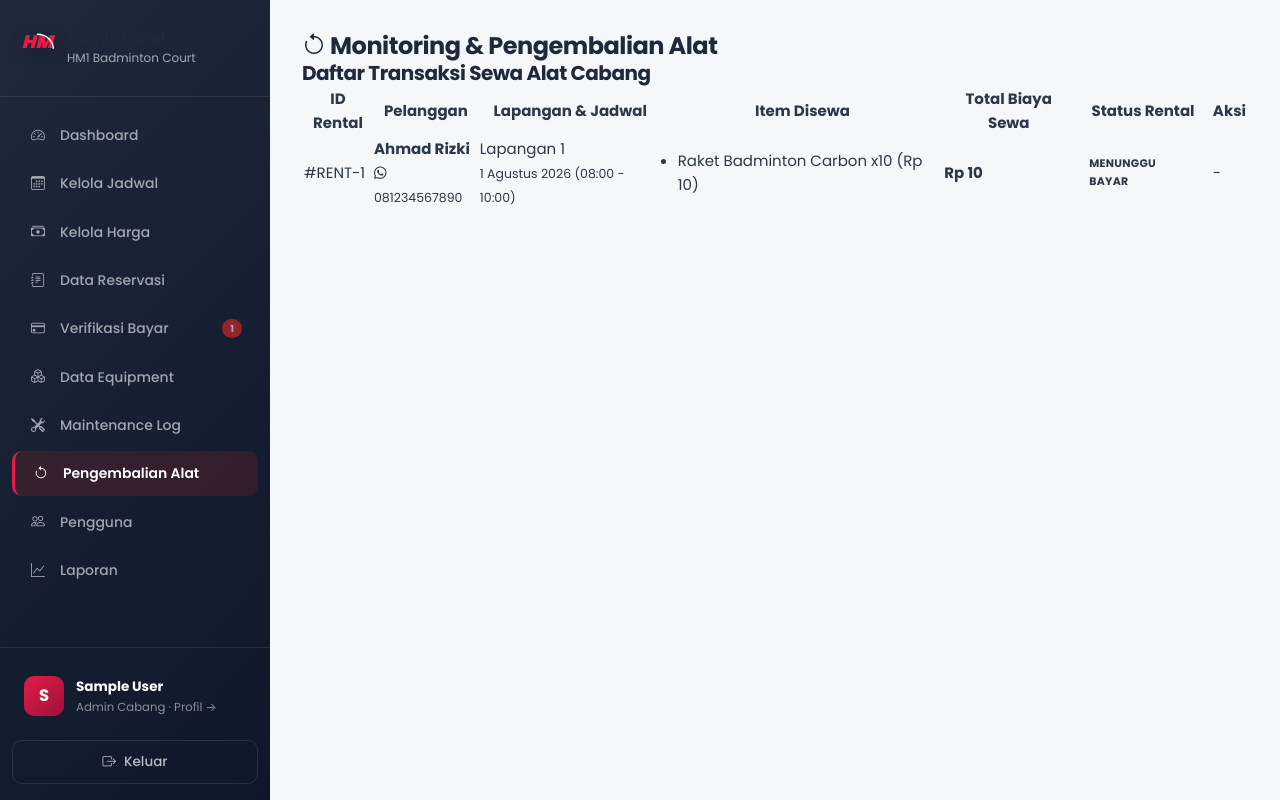
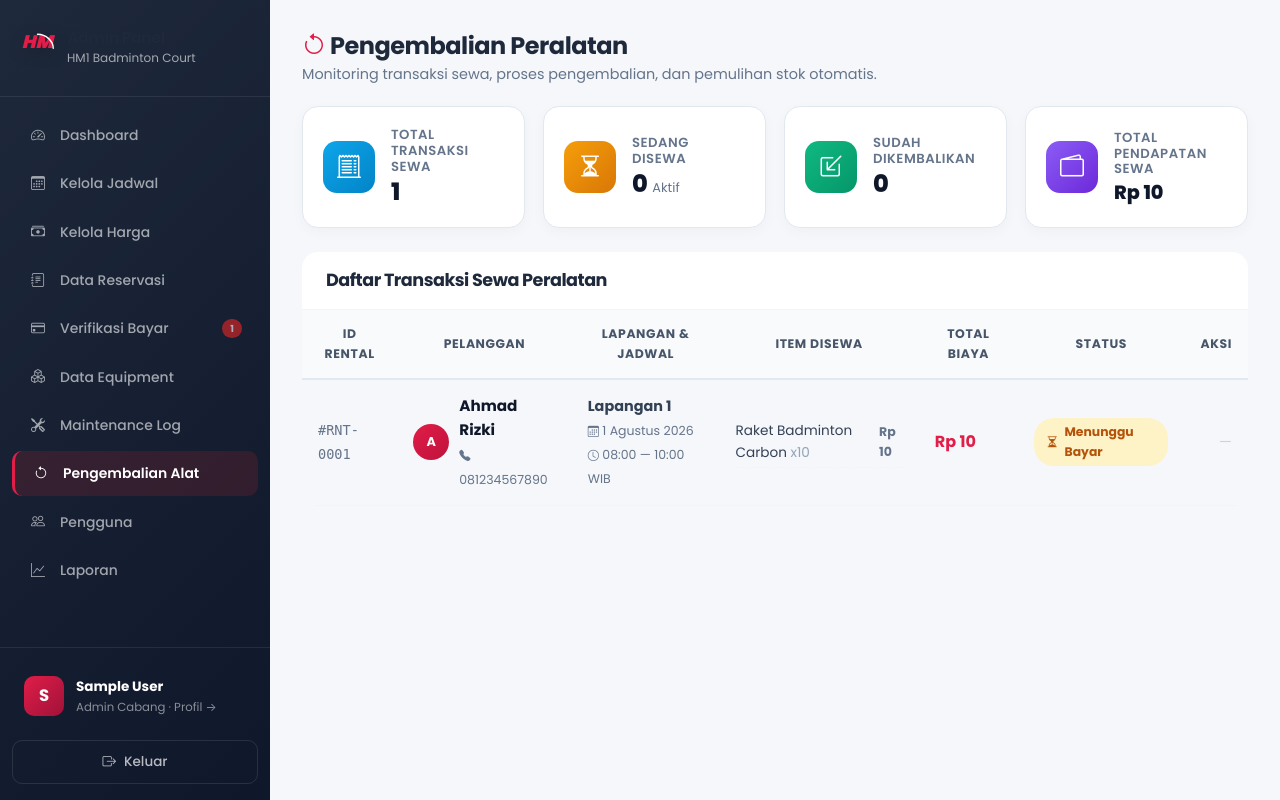
Before and after one commit to Muhammad-Nurul-Fajri/hm-badminton, a PHP site: page /hm-badminton/admin/pengembalian.php in a window 1280 px wide. Run offline with PHP 8.4, Linux system fonts and the light colour scheme; the visitor is signed in with stand-in values (Sample User, id 1); data comes from the database, SQL or seed files in the repository; tables that the repository leaves empty hold one stand-in row (values such as "Sample post").

Commit message:
feat: implement equipment return management system in admin panel

```diff
--- a/admin/pengembalian.php
+++ b/admin/pengembalian.php
@@ -1,7 +1,7 @@
 <?php
 /**
  * FILE: admin/pengembalian.php
- * FUNGSI: Kelola Monitoring & Pengembalian Alat Sewa (Khusus Admin Cabang)
+ * FUNGSI: Kelola Monitoring & Pengembalian Alat Sewa (Professional UI)
  */
 
 require_once __DIR__ . '/../config/middleware.php';
@@ -41,6 +41,17 @@ $stmt = $db->prepare("SELECT rt.*, r.tanggal, r.waktu_mulai, r.waktu_selesai, l.
 $stmt->execute([$cabang_id]);
 $rentals = $stmt->fetchAll();
 
+// Calculate stats
+$total_rentals = count($rentals);
+$active_rentals = 0;
+$returned_count = 0;
+$total_revenue = 0;
+foreach ($rentals as $r) {
+    if ($r['rental_status'] === 'rented') $active_rentals++;
+    elseif ($r['rental_status'] === 'returned') $returned_count++;
+    $total_revenue += $r['total_rental_fee'];
+}
+
 include __DIR__ . '/../includes/header.php';
 ?>
 
@@ -48,8 +59,11 @@ include __DIR__ . '/../includes/header.php';
     <?php include __DIR__ . '/../includes/sidebar_admin.php'; ?>
 
     <main class="main-content">
-        <div class="top-bar">
-            <h2><i class="bi bi-arrow-counterclockwise"></i> Monitoring & Pengembalian Alat</h2>
+        <div class="top-bar" style="margin-bottom:20px;">
+            <div>
+                <h2><i class="bi bi-arrow-counterclockwise text-primary"></i> Pengembalian Peralatan</h2>
+                <p style="color:#64748B; font-size:0.9rem; margin-top:2px;">Monitoring transaksi sewa, proses pengembalian, dan pemulihan stok otomatis.</p>
+            </div>
         </div>
 
         <?php if ($flash = flashMessage()): ?>
@@ -58,74 +72,134 @@ include __DIR__ . '/../includes/header.php';
             </div>
         <?php endif; ?>
 
-        <div class="card">
-            <div class="card-header">
-                <h3>Daftar Transaksi Sewa Alat Cabang</h3>
+        <!-- Stat Widgets -->
+        <div class="stats-grid-4">
+            <div class="stat-widget-card">
+                <div class="stat-widget-icon icon-blue"><i class="bi bi-receipt-cutoff"></i></div>
+                <div class="stat-widget-info">
+                    <h4>Total Transaksi Sewa</h4>
+                    <div class="stat-number"><?php echo $total_rentals; ?></div>
+                </div>
             </div>
-            <div class="card-body">
+            <div class="stat-widget-card">
+                <div class="stat-widget-icon icon-orange"><i class="bi bi-hourglass-split"></i></div>
+                <div class="stat-widget-info">
+                    <h4>Sedang Disewa</h4>
+                    <div class="stat-number"><?php echo $active_rentals; ?> <small style="font-size:0.8rem; font-weight:normal; color:#64748B;">Aktif</small></div>
+                </div>
+            </div>
+            <div class="stat-widget-card">
+                <div class="stat-widget-icon icon-green"><i class="bi bi-box-arrow-in-down-left"></i></div>
+                <div class="stat-widget-info">
+                    <h4>Sudah Dikembalikan</h4>
+                    <div class="stat-number"><?php echo $returned_count; ?></div>
+                </div>
+            </div>
+            <div class="stat-widget-card">
+                <div class="stat-widget-icon icon-purple"><i class="bi bi-wallet2"></i></div>
+                <div class="stat-widget-info">
+                    <h4>Total Pendapatan Sewa</h4>
+                    <div class="stat-number" style="font-size:1.2rem;"><?php echo formatRupiah($total_revenue); ?></div>
+                </div>
+            </div>
+        </div>
+
+        <!-- Rental Transactions Table -->
+        <div class="card" style="border-radius:16px; overflow:hidden;">
+            <div class="card-header" style="background:#ffffff; border-bottom:1px solid #F1F5F9; padding:18px 24px; display:flex; justify-content:space-between; align-items:center;">
+                <h3 style="font-size:1.1rem; font-weight:700; color:#1E293B;">Daftar Transaksi Sewa Peralatan</h3>
+                <?php if ($active_rentals > 0): ?>
+                    <span class="status-chip chip-rented"><i class="bi bi-exclamation-circle-fill"></i> <?php echo $active_rentals; ?> peralatan belum dikembalikan</span>
+                <?php endif; ?>
+            </div>
+            <div class="card-body" style="padding:0;">
                 <div class="table-responsive">
-                    <table class="table">
+                    <table class="custom-table">
                         <thead>
                             <tr>
                                 <th>ID Rental</th>
                                 <th>Pelanggan</th>
                                 <th>Lapangan & Jadwal</th>
                                 <th>Item Disewa</th>
-                                <th>Total Biaya Sewa</th>
-                                <th>Status Rental</th>
-                                <th>Aksi</th>
+                                <th>Total Biaya</th>
+                                <th>Status</th>
+                                <th style="text-align:right;">Aksi</th>
                             </tr>
                         </thead>
                         <tbody>
                             <?php if (empty($rentals)): ?>
                                 <tr>
-                                    <td colspan="7" class="text-center">Belum ada transaksi sewa peralatan di cabang ini.</td>
+                                    <td colspan="7" class="text-center" style="padding:50px; color:#94A3B8;">
+                                        <i class="bi bi-inbox" style="font-size:3rem; display:block; margin-bottom:12px; color:#CBD5E1;"></i>
+                                        <strong style="font-size:1.1rem; color:#64748B;">Belum Ada Transaksi Sewa</strong><br>
+                                        <small>Transaksi sewa peralatan cabang ini akan muncul di sini.</small>
+                                    </td>
                                 </tr>
                             <?php else: ?>
                                 <?php foreach ($rentals as $rent): ?>
                                     <?php $details = getRentalDetailsWithEquipment($rent['rental_id']); ?>
-                                    <tr>
-                                        <td>#RENT-<?php echo $rent['rental_id']; ?></td>
+                                    <tr style="<?php echo $rent['rental_status'] === 'rented' ? 'background:#EFF6FF;' : ''; ?>">
+                                        <td><code style="font-size:0.85rem; color:#64748B;">#RNT-<?php echo str_pad($rent['rental_id'], 4, '0', STR_PAD_LEFT); ?></code></td>
                                         <td>
-                                            <strong><?php echo htmlspecialchars($rent['user_nama']); ?></strong><br>
-                                            <small><i class="bi bi-whatsapp"></i> <?php echo htmlspecialchars($rent['no_telepon']); ?></small>
+                                            <div style="display:flex; align-items:center; gap:10px;">
+                                                <div style="width:36px; height:36px; border-radius:50%; background:linear-gradient(135deg,#E11D48,#BE123C); display:flex; align-items:center; justify-content:center; color:white; font-size:0.8rem; font-weight:700; flex-shrink:0;">
+                                                    <?php echo strtoupper(substr($rent['user_nama'], 0, 1)); ?>
+                                                </div>
+                                                <div>
+                                                    <strong style="color:#0F172A; font-size:0.95rem;"><?php echo htmlspecialchars($rent['user_nama']); ?></strong><br>
+                                                    <small style="color:#64748B;"><i class="bi bi-telephone-fill" style="font-size:0.7rem;"></i> <?php echo htmlspecialchars($rent['no_telepon']); ?></small>
+                                                </div>
+                                            </div>
                                         </td>
                                         <td>
-                                            <?php echo htmlspecialchars($rent['lapangan_nama']); ?><br>
-                                            <small><?php echo formatTanggal($rent['tanggal']); ?> (<?php echo substr($rent['waktu_mulai'],0,5); ?> - <?php echo substr($rent['waktu_selesai'],0,5); ?>)</small>
+                                            <strong style="color:#334155; font-size:0.9rem;"><?php echo htmlspecialchars($rent['lapangan_nama']); ?></strong><br>
+                                            <small style="color:#64748B;">
+                                                <i class="bi bi-calendar3" style="font-size:0.7rem;"></i> <?php echo formatTanggal($rent['tanggal']); ?><br>
+                                                <i class="bi bi-clock" style="font-size:0.7rem;"></i> <?php echo substr($rent['waktu_mulai'],0,5); ?> — <?php echo substr($rent['waktu_selesai'],0,5); ?> WIB
+                                            </small>
                                         </td>
                                         <td>
-                                            <ul style="margin:0; padding-left:15px;">
+                                            <?php if (!empty($details)): ?>
                                                 <?php foreach ($details as $d): ?>
-                                                    <li><?php echo htmlspecialchars($d['equipment_name']); ?> x<?php echo $d['quantity']; ?> (<?php echo formatRupiah($d['subtotal']); ?>)</li>
+                                                    <div style="display:flex; justify-content:space-between; align-items:center; padding:3px 0; border-bottom:1px dashed #F1F5F9;">
+                                                        <span style="font-size:0.85rem; color:#334155;"><?php echo htmlspecialchars($d['equipment_name']); ?> <span style="color:#94A3B8;">x<?php echo $d['quantity']; ?></span></span>
+                                                        <small style="font-weight:700; color:#64748B;"><?php echo formatRupiah($d['subtotal']); ?></small>
+                                                    </div>
                                                 <?php endforeach; ?>
-                                            </ul>
+                                            <?php else: ?>
+                                                <small style="color:#94A3B8; font-style:italic;">Detail tidak tersedia</small>
+                                            <?php endif; ?>
                                         </td>
-                                        <td><strong><?php echo formatRupiah($rent['total_rental_fee']); ?></strong></td>
+                                        <td><strong style="color:#E11D48; font-size:1rem;"><?php echo formatRupiah($rent['total_rental_fee']); ?></strong></td>
                                         <td>
                                             <?php if ($rent['rental_status'] === 'rented'): ?>
-                                                <span class="badge badge-pending">Sedang Disewa</span>
+                                                <span class="status-chip chip-rented"><i class="bi bi-arrow-repeat"></i> Sedang Disewa</span>
                                             <?php elseif ($rent['rental_status'] === 'returned'): ?>
-                                                <span class="badge badge-confirmed">Dikembalikan</span>
+                                                <span class="status-chip chip-available"><i class="bi bi-check-circle-fill"></i> Dikembalikan</span>
                                             <?php elseif ($rent['rental_status'] === 'pending'): ?>
-                                                <span class="badge badge-secondary">Menunggu Bayar</span>
+                                                <span class="status-chip chip-maintenance"><i class="bi bi-hourglass-split"></i> Menunggu Bayar</span>
                                             <?php else: ?>
-                                                <span class="badge badge-cancelled">Dibatalkan</span>
+                                                <span class="status-chip chip-unavailable"><i class="bi bi-x-circle-fill"></i> Dibatalkan</span>
                                             <?php endif; ?>
                                         </td>
-                                        <td>
+                                        <td style="text-align:right;">
                                             <?php if ($rent['rental_status'] === 'rented'): ?>
-                                                <form method="POST" onsubmit="return confirm('Konfirmasi pengembalian semua peralatan ini? Stok akan dipulihkan secara otomatis.');">
+                                                <form method="POST" onsubmit="return confirm('Konfirmasi pengembalian semua peralatan ini?\n\nStok barang akan otomatis dipulihkan ke Available.');">
                                                     <?php echo csrfInput(); ?>
                                                     <input type="hidden" name="rental_id" value="<?php echo $rent['rental_id']; ?>">
-                                                    <button type="submit" class="btn btn-sm btn-success">
-                                                        <i class="bi bi-check-circle"></i> Proses Kembali
+                                                    <button type="submit" class="btn btn-sm btn-success" style="box-shadow:0 3px 10px rgba(16,185,129,0.2);">
+                                                        <i class="bi bi-check-circle-fill"></i> Proses Kembali
                                                     </button>
                                                 </form>
                                             <?php elseif ($rent['rental_status'] === 'returned'): ?>
-                                                <small class="text-muted"><i class="bi bi-clock-history"></i> <?php echo date('d M Y H:i', strtotime($rent['return_date'])); ?></small>
+                                                <div style="text-align:right;">
+                                                    <small style="color:#16A34A; font-weight:600;"><i class="bi bi-check-all"></i> Selesai</small><br>
+                                                    <?php if (!empty($rent['return_date'])): ?>
+                                                        <small style="color:#94A3B8;"><?php echo date('d M Y H:i', strtotime($rent['return_date'])); ?></small>
+                                                    <?php endif; ?>
+                                                </div>
                                             <?php else: ?>
-                                                -
+                                                <span style="color:#CBD5E1;">—</span>
                                             <?php endif; ?>
                                         </td>
                                     </tr>
```
